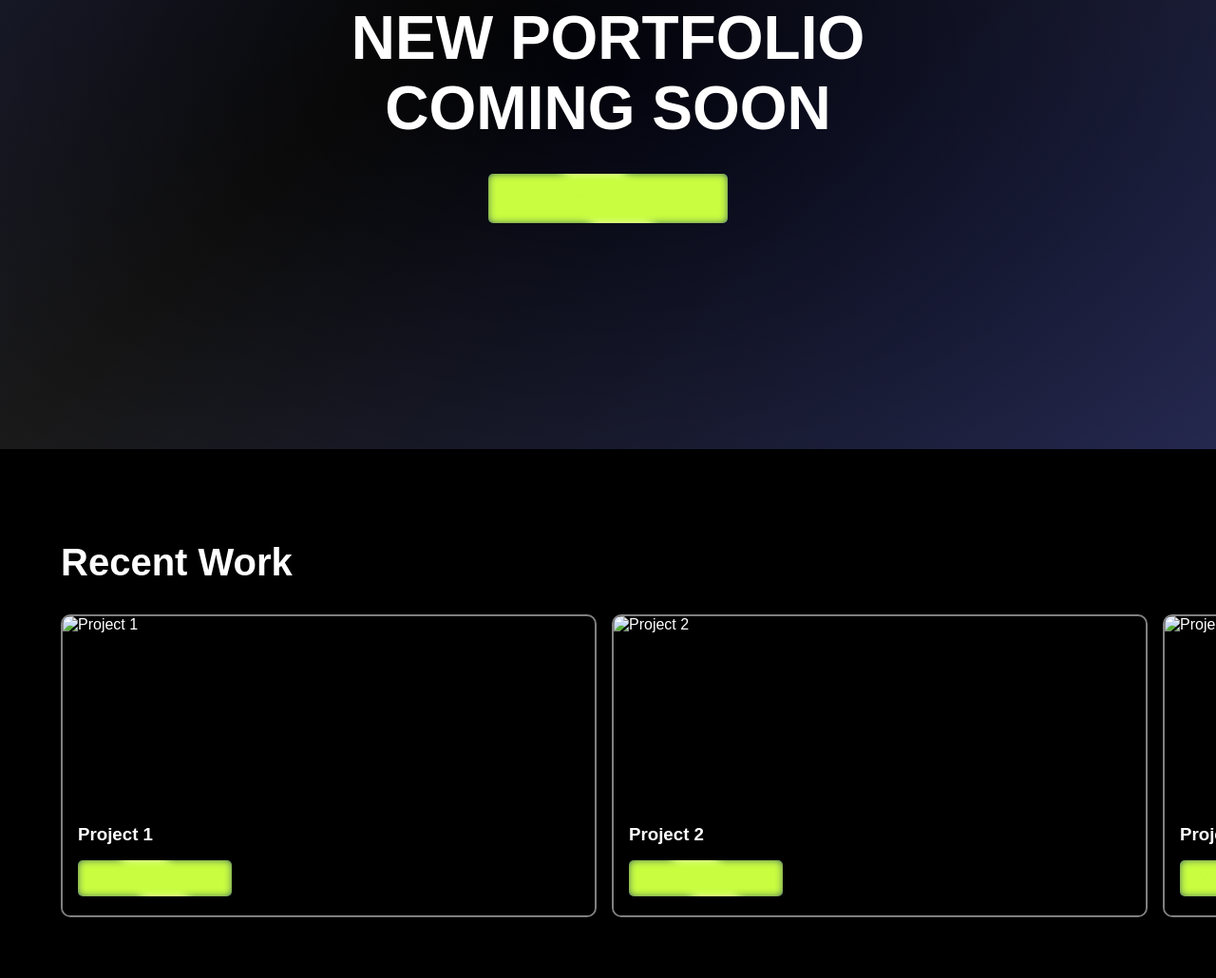
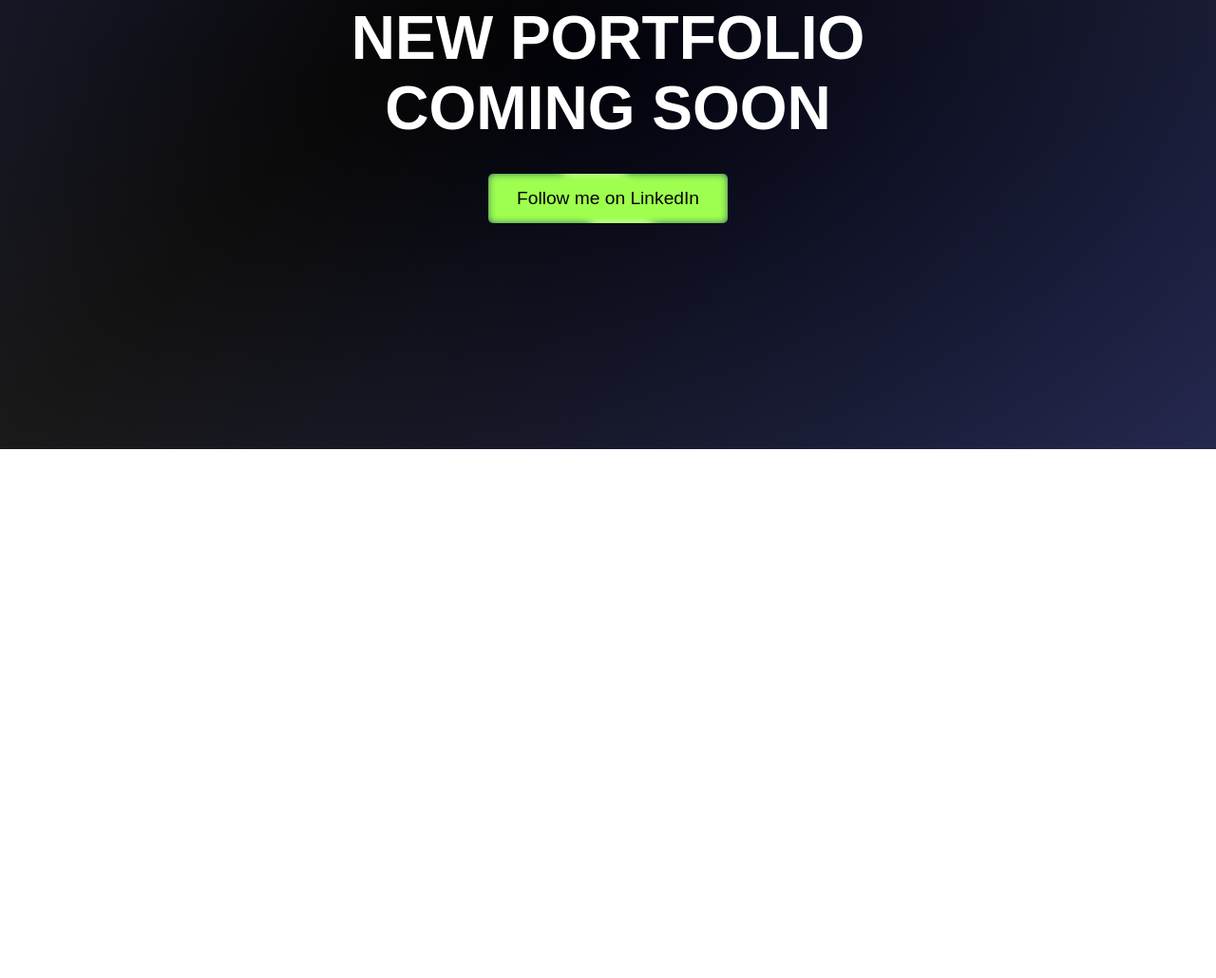
Before and after one commit to jacobolenick/splashpage, a plain HTML site: page index.html in a window 1280 px wide. Shown: the part 327-1357 px from the top of the page at 95% size. After the commit the page ends 800 px from the top, so only its background shows below. Drawn offline with Linux system fonts and the light colour scheme.

Commit message:
Add files via upload

```diff
--- a/index.html
+++ b/index.html
@@ -67,7 +67,7 @@
         }
         .button {
             background-color: #0a2472;
-            color: rgb(200, 253, 64);
+            color: white; /* Changed to white */
             padding: 15px 30px;
             font-size: 1.2rem;
             text-decoration: none;
@@ -88,7 +88,7 @@
             left: -2px;
             right: -2px;
             bottom: -2px;
-            background-color: rgb(200, 253, 64);
+            background-color: #9eff4e;
             filter: blur(5px);
             border-radius: 7px;
         }
@@ -108,6 +108,7 @@
         .button span {
             position: relative;
             z-index: 3;
+            color: rgb(0, 0, 0); /* Ensure the text is white */
         }
         @keyframes rotate {
             0% { transform: rotate(0deg); }
@@ -186,41 +187,7 @@
             <span>Follow me on LinkedIn</span>
         </a>
     </div>
-    <section class="recent-work">
-        <h2>Recent Work</h2>
-        <div class="carousel-container">
-            <div class="carousel">
-                <div class="card">
-                    <img src="AXS.jpg" alt="Project 1">
-                    <div class="card-content">
-                        <h3>Project 1</h3>
-                        <a href="#" class="button"><span>View Case Study</span></a>
-                    </div>
-                </div>
-                <div class="card">
-                    <img src="crtside.jpg" alt="Project 2">
-                    <div class="card-content">
-                        <h3>Project 2</h3>
-                        <a href="#" class="button"><span>View Case Study</span></a>
-                    </div>
-                </div>
-                <div class="card">
-                    <img src="OrgSpace.jpg" alt="Project 3">
-                    <div class="card-content">
-                        <h3>Project 3</h3>
-                        <a href="#" class="button"><span>View Case Study</span></a>
-                    </div>
-                </div>
-                <div class="card">
-                    <img src="Wells Fargo.jpg" alt="Project 4">
-                    <div class="card-content">
-                        <h3>Project 4</h3>
-                        <a href="#" class="button"><span>View Case Study</span></a>
-                    </div>
-                </div>
-            </div>
-        </div>
-    </section>
+
     <script>
         const carousel = document.querySelector('.carousel-container');
         let isDown = false;
```
